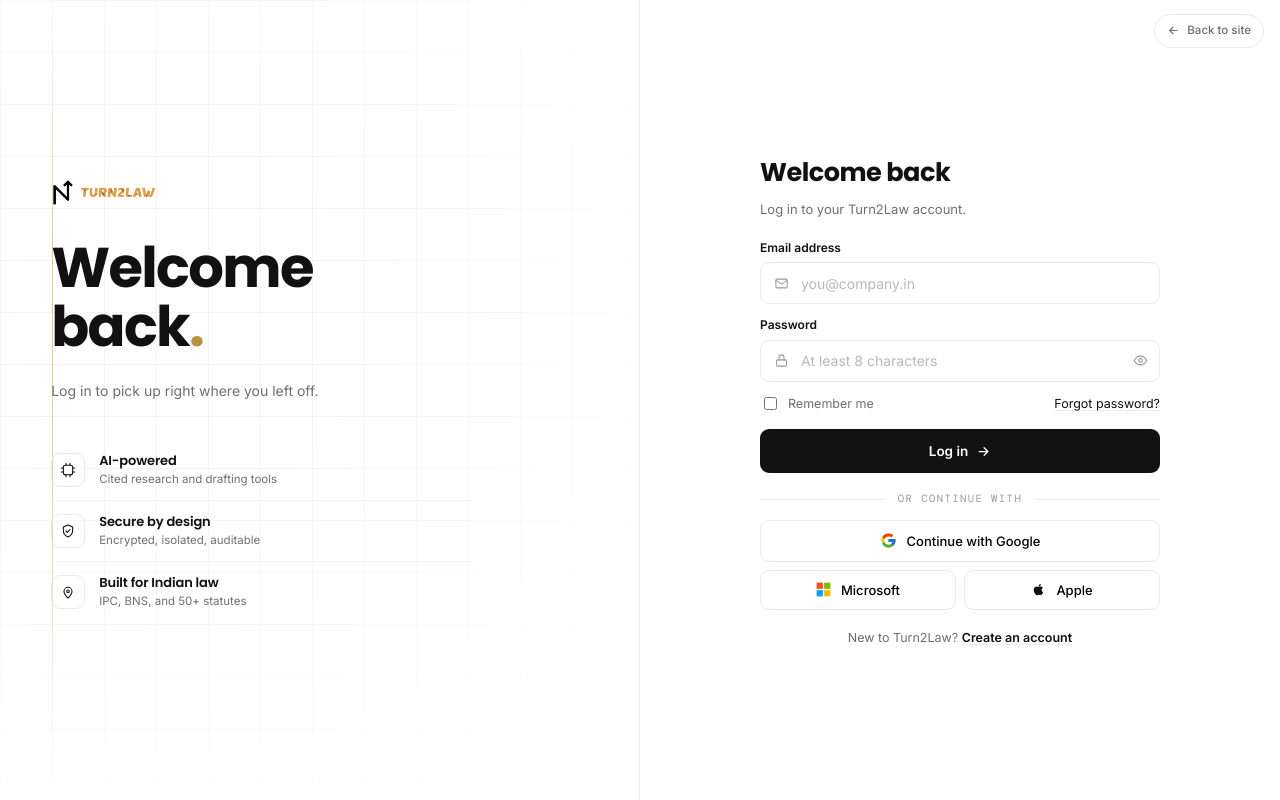
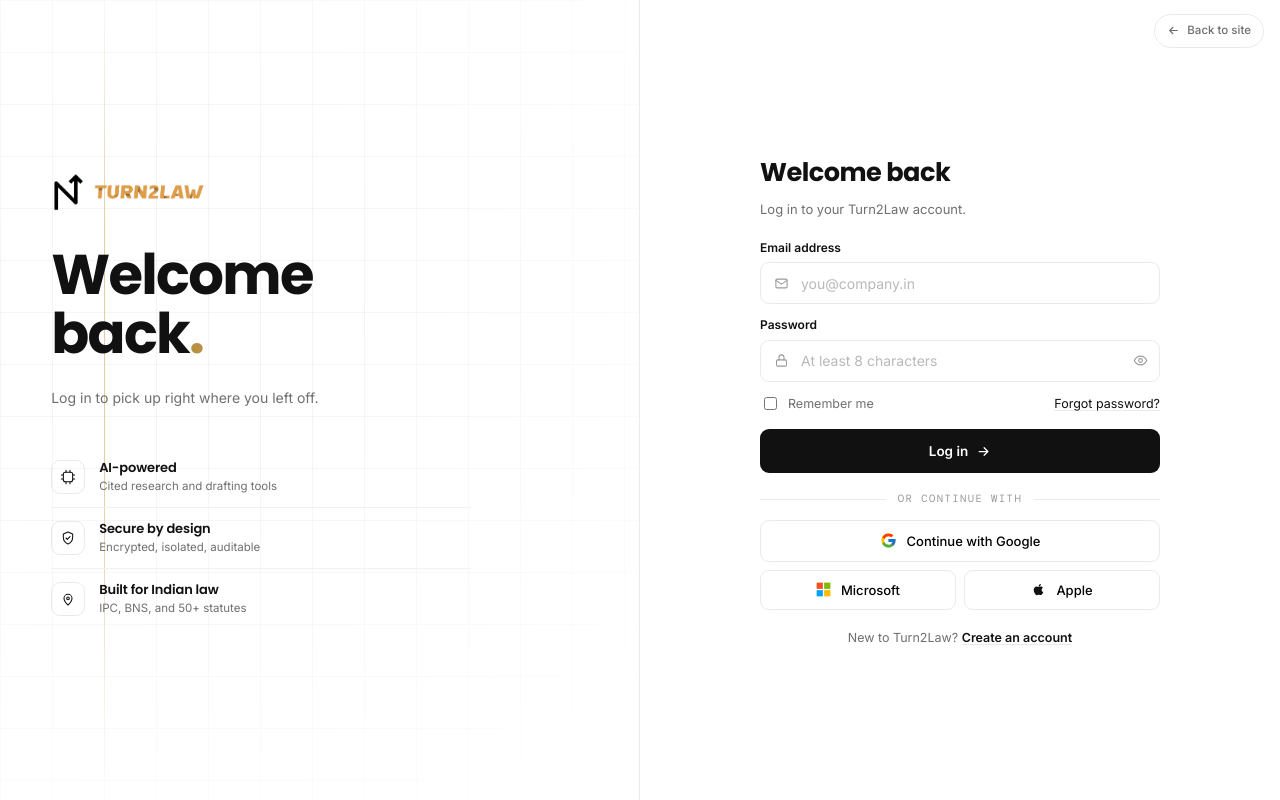
Before and after one commit to yash-sudo-dev/turn2law-site, a plain HTML site: page login.html in a window 1280 px wide. Drawn offline with nearby package versions, Linux system fonts and the light colour scheme.

Commit message:
Auth pages: larger logo (44px), gold meridian moved to 104px

```diff
--- a/login.html
+++ b/login.html
@@ -55,12 +55,12 @@ svg{display:block}
   mask-image:radial-gradient(120% 100% at 30% 40%,#000 20%,transparent 78%);
 }
 .arch::after{ /* the single deliberate gold detail: one fine meridian */
-  content:"";position:absolute;left:52px;top:0;bottom:0;width:1px;
+  content:"";position:absolute;left:104px;top:0;bottom:0;width:1px;
   background:linear-gradient(to bottom,transparent,var(--gold) 30%,var(--gold) 70%,transparent);
   opacity:.55;
 }
 .brand-inner{position:relative;z-index:1;display:flex;flex-direction:column;gap:clamp(14px,3vh,26px);max-width:420px}
-.brand-logo{height:30px;width:auto}
+.brand-logo{height:44px;width:auto}
 .headline{font-family:'Poppins',sans-serif;font-weight:700;font-size:clamp(38px,7vh,64px);line-height:1.06;letter-spacing:-.03em;margin:0}
 .headline .g{color:var(--gold-deep)}
 .sub{margin:0;color:var(--gray);font-size:14px;max-width:320px}
```
Also changed, not shown: signup.html (+2 -2 lines).
